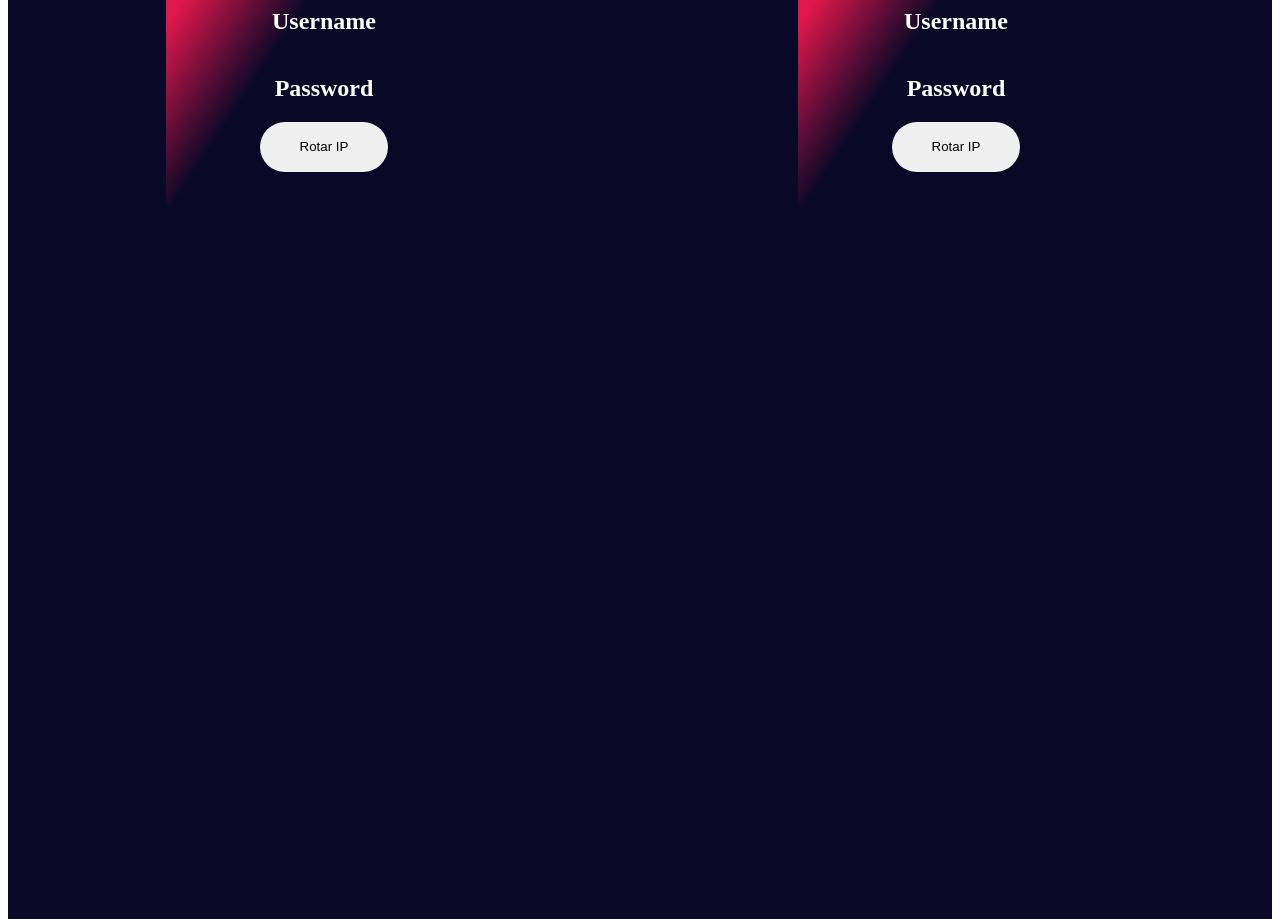
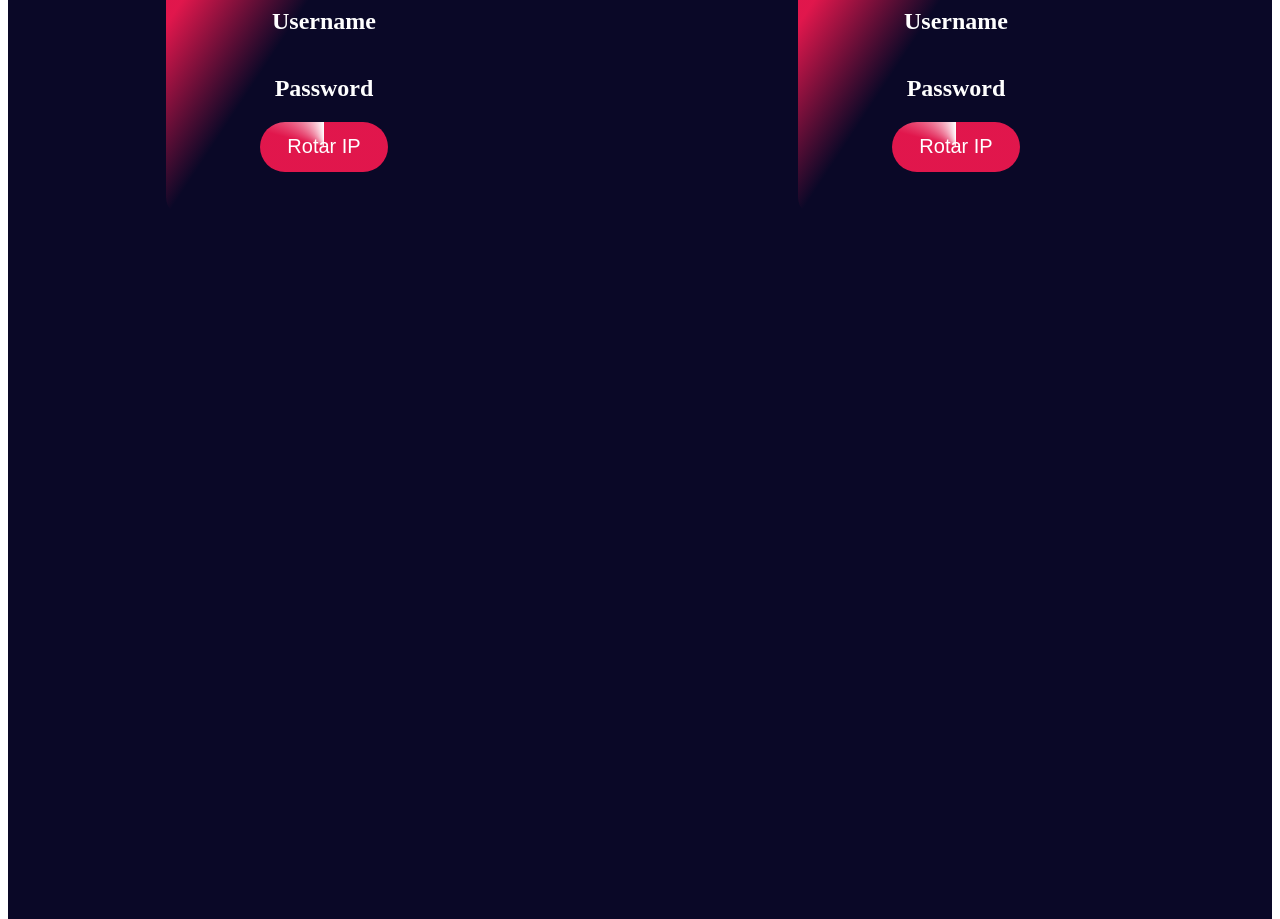
Before and after one commit to pako288/operaOffert, a React (Vite) app: page / in a window 1280 px wide. Shown: the part 1340-2259 px from the top of the page. Built offline with nearby package versions, Linux system fonts and the light colour scheme.

Commit message:
v5.02 botton fix

```diff
--- a/src/App.css
+++ b/src/App.css
@@ -160,6 +160,9 @@ button{
   cursor: pointer;
   border: none;
   outline: none;
+  color: white;
+  background: conic-gradient( #f71850e7 79%, white );
+  font-size: 20px;
 
 }
 
```
